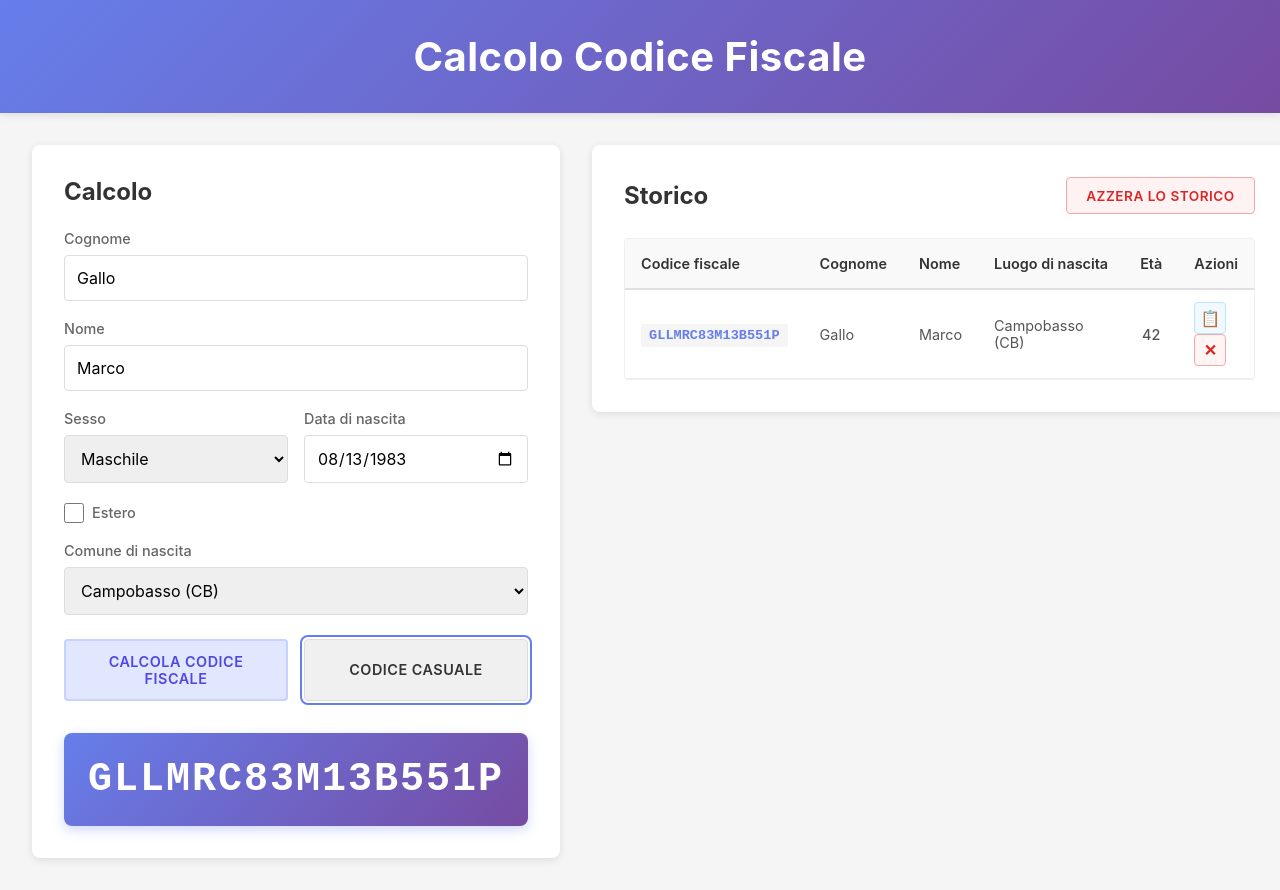
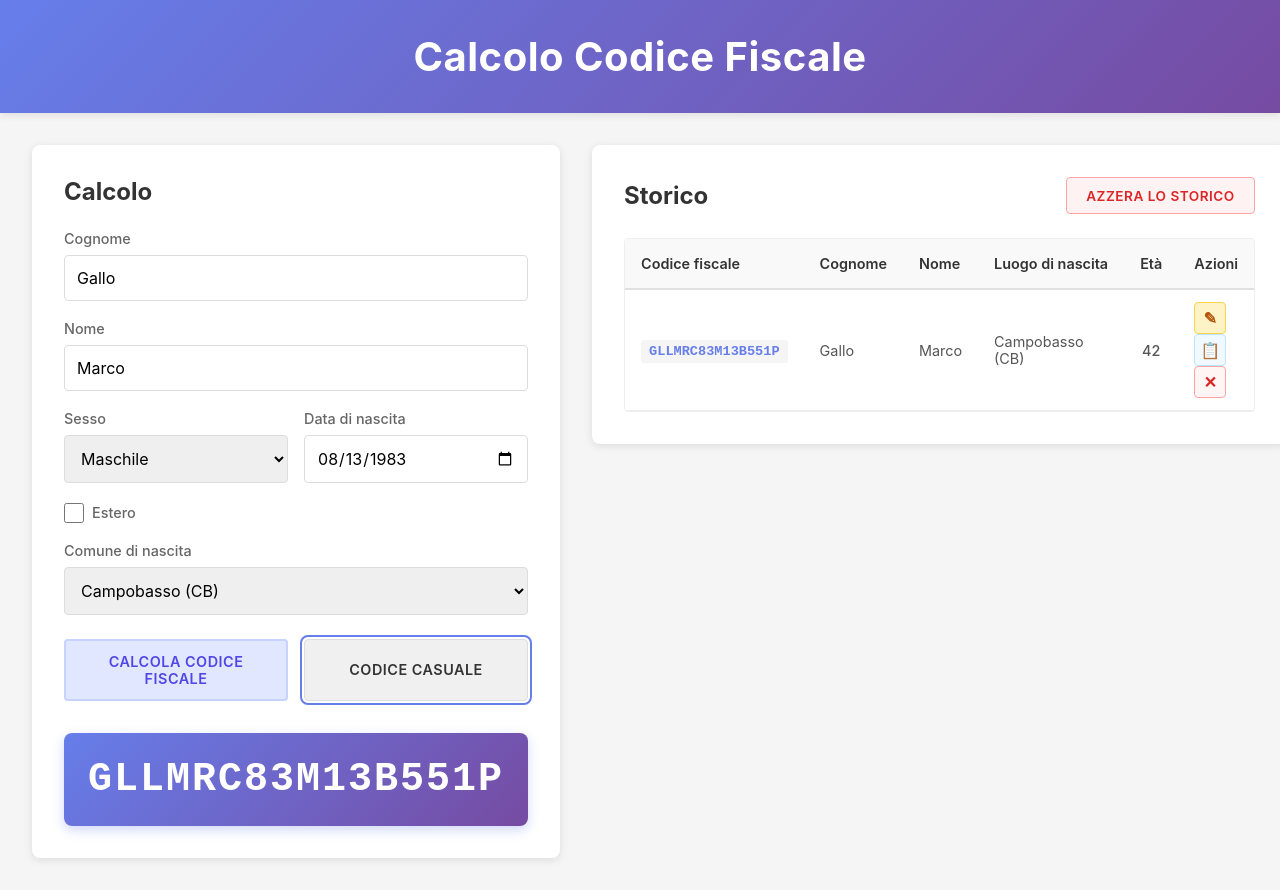
Before and after one commit to msaladini/SimulatoreCodiceFiscale, a React (Vite) app: page / in a window 1280 px wide. Both pictures are taken after a click on the button "CODICE CASUALE". Built offline with nearby package versions, Linux system fonts and the light colour scheme.

Commit message:
Modifica codice partendo dallo storico

```diff
--- a/src/App.jsx
+++ b/src/App.jsx
@@ -5,9 +5,14 @@ import History from './components/History'
 
 function App() {
   const [lastCalculation, setLastCalculation] = useState(null)
+  const [formDataToEdit, setFormDataToEdit] = useState(null)
 
   const handleCalcolo = (calcolo) => {
     setLastCalculation(calcolo)
+  }
+
+  const handleEditFromHistory = (item) => {
+    setFormDataToEdit(item)
   }
 
   return (
@@ -19,11 +24,11 @@ function App() {
       <main className="app-main">
         <div className="content-container">
           <div className="left-panel">
-            <Form onCalcolo={handleCalcolo} />
+            <Form onCalcolo={handleCalcolo} initialData={formDataToEdit} />
           </div>
 
           <div className="right-panel">
-            <History calculations={lastCalculation} />
+            <History calculations={lastCalculation} onEdit={handleEditFromHistory} />
           </div>
         </div>
       </main>
--- a/src/components/Form.jsx
+++ b/src/components/Form.jsx
@@ -1,9 +1,9 @@
-import { useState } from 'react';
+import { useState, useEffect } from 'react';
 import { calcolaCodiceFiscale } from '../utils/codiceFiscaleCalculator';
 import { getLocations } from '../data/locations';
 import './Form.css';
 
-export default function Form({ onCalcolo, recentCalculations }) {
+export default function Form({ onCalcolo, recentCalculations, initialData }) {
   const [formData, setFormData] = useState({
     cognome: '',
     nome: '',
@@ -18,6 +18,21 @@ export default function Form({ onCalcolo, recentCalculations }) {
   const [showCopyNotification, setShowCopyNotification] = useState(false);
 
   const locations = getLocations(formData.estero);
+
+  useEffect(() => {
+    if (initialData) {
+      setFormData({
+        cognome: initialData.cognome,
+        nome: initialData.nome,
+        sesso: initialData.sesso,
+        dataNascita: initialData.dataNascita,
+        estero: false,
+        codicePaese: initialData.codicePaese || ''
+      });
+      setRisultato('');
+      setErrore('');
+    }
+  }, [initialData]);
 
   const copyToClipboard = (text) => {
     navigator.clipboard.writeText(text);
@@ -75,7 +90,8 @@ export default function Form({ onCalcolo, recentCalculations }) {
         nome: formData.nome,
         dataNascita: formData.dataNascita,
         luogoNascita: luogoNascita,
-        sesso: formData.sesso
+        sesso: formData.sesso,
+        codicePaese: formData.codicePaese
       });
     } catch (err) {
       setErrore(err.message);
@@ -134,7 +150,8 @@ export default function Form({ onCalcolo, recentCalculations }) {
         nome: nomeCasuale,
         dataNascita: data,
         luogoNascita: comuneCasuale.label,
-        sesso: sessoCasuale
+        sesso: sessoCasuale,
+        codicePaese: comuneCasuale.value
       });
     } catch (err) {
       setErrore(err.message);
--- a/src/components/History.css
+++ b/src/components/History.css
@@ -108,6 +108,34 @@
 
 .actions-cell {
   text-align: center;
+}
+
+.btn-edit {
+  width: 32px;
+  height: 32px;
+  padding: 0;
+  background-color: #fef3c7;
+  color: #b45309;
+  border: 1px solid #fcd34d;
+  border-radius: 4px;
+  cursor: pointer;
+  font-weight: bold;
+  font-size: 1rem;
+  transition: all 0.2s;
+  display: flex;
+  align-items: center;
+  justify-content: center;
+  margin-right: 0.5rem;
+}
+
+.btn-edit:hover {
+  background-color: #fde68a;
+  border-color: #fbbf24;
+  transform: scale(1.1);
+}
+
+.btn-edit:active {
+  transform: scale(0.95);
 }
 
 .btn-copy {
--- a/src/components/History.jsx
+++ b/src/components/History.jsx
@@ -1,7 +1,7 @@
 import { useState, useEffect } from 'react';
 import './History.css';
 
-export default function History({ calculations }) {
+export default function History({ calculations, onEdit }) {
   const [history, setHistory] = useState([]);
   const [showCopyNotification, setShowCopyNotification] = useState(false);
 
@@ -68,6 +68,16 @@ export default function History({ calculations }) {
     setTimeout(() => setShowCopyNotification(false), 2000);
   };
 
+  const handleEdit = (item) => {
+    onEdit({
+      cognome: item.cognome,
+      nome: item.nome,
+      sesso: item.sesso,
+      dataNascita: item.dataNascita,
+      codicePaese: item.codicePaese
+    });
+  };
+
   return (
     <div className="history-container">
       <div className="history-header">
@@ -109,6 +119,13 @@ export default function History({ calculations }) {
                   <td className="age-cell">{calculateAge(item.dataNascita)}</td>
                   <td className="actions-cell">
                     <button
+                      className="btn-edit"
+                      onClick={() => handleEdit(item)}
+                      title="Modifica"
+                    >
+                      ✎
+                    </button>
+                    <button
                       className="btn-copy"
                       onClick={() => handleCopyToClipboard(item.codiceFiscale)}
                       title="Copia codice fiscale"
```
